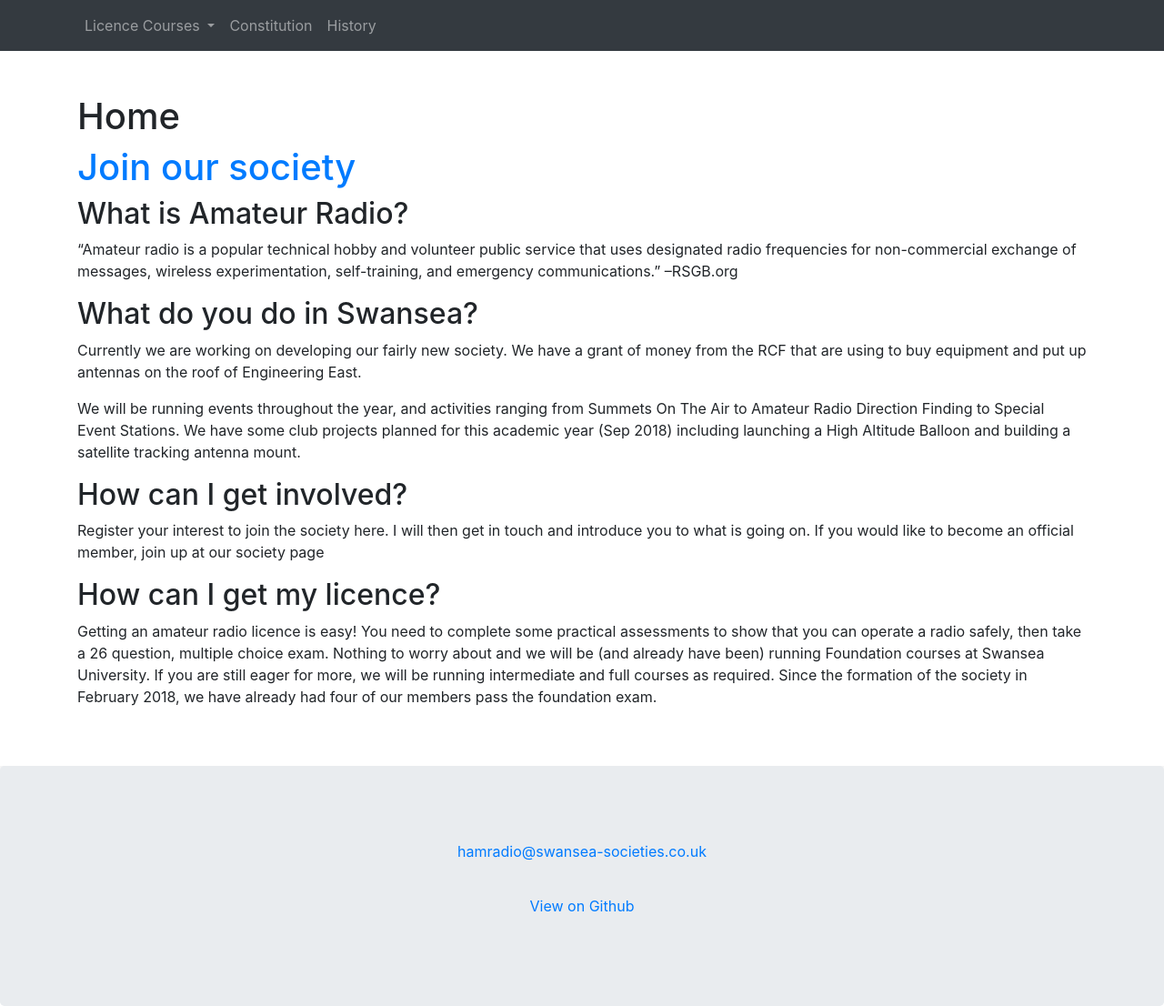
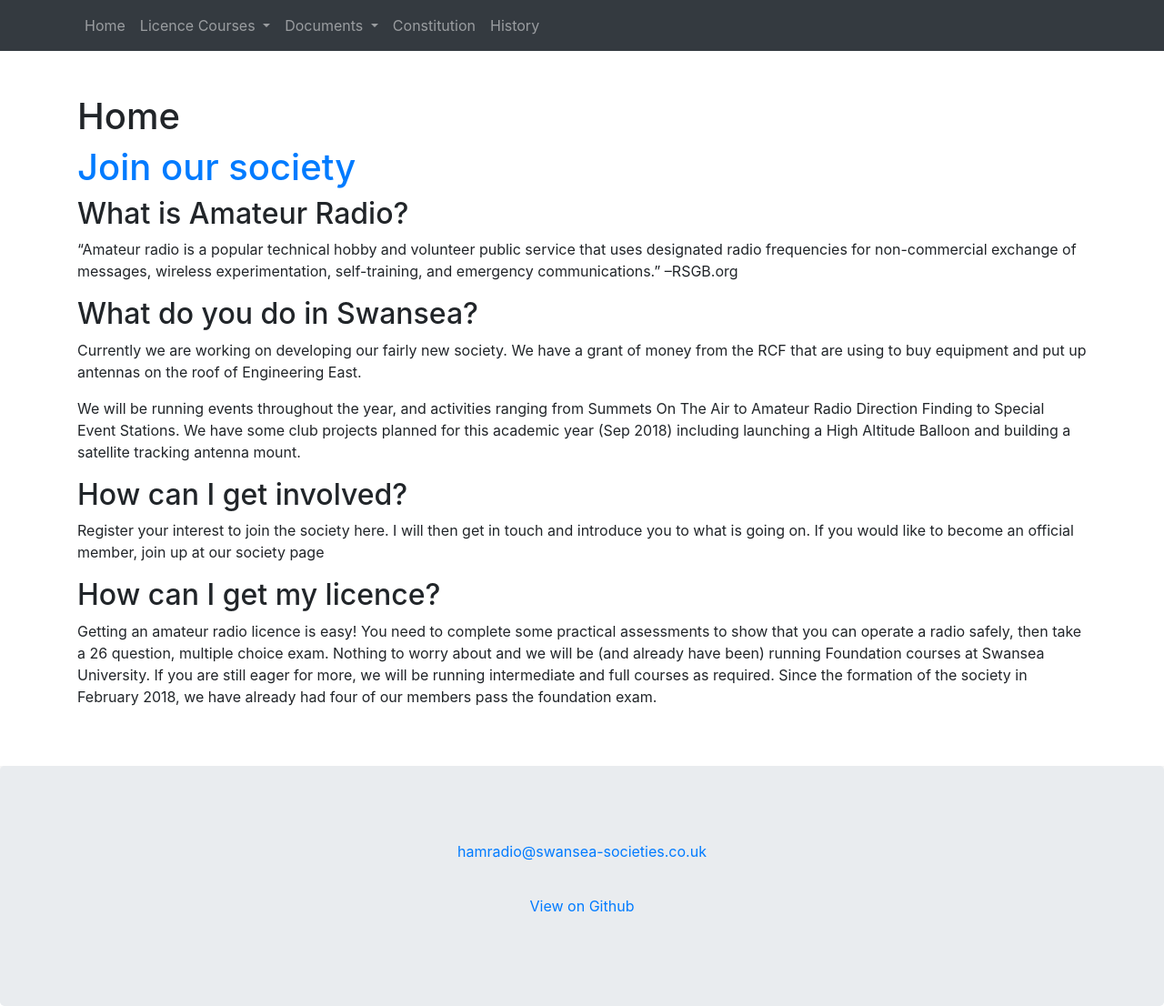
Before and after one commit to gw3uws/gw3uws.uk, a Jekyll site: the page built from index.md, in a window 1280 px wide. Shown: the part 400-1506 px from the top of the page at 91% size. Built offline with Jekyll 4.4.1, drawn with Linux system fonts in a browser that asks for light colours; our own code applies the rules of GitHub Pages for plain Markdown files.

Commit message:
Update header.html

```diff
--- a/_includes/header.html
+++ b/_includes/header.html
@@ -10,6 +10,9 @@
     </button>
     <div class="collapse navbar-collapse" id="navbarSupportedContent">
       <ul class="navbar-nav">
+	<li class="nav-item">
+          <a class="nav-link" href="/">Home</a>
+        </li>
 	<li class="nav-item dropdown">
           <a class="nav-link dropdown-toggle" href="#" id="navbarDropdownMenuLink" data-toggle="dropdown" aria-haspopup="true" aria-expanded="false">
           Licence Courses
@@ -17,6 +20,14 @@
           <div class="dropdown-menu" aria-labelledby="navbarDropdownMenuLink">
             <a class="dropdown-item" href="licences/foundation">Foundation</a>
 	    <a class="dropdown-item" href="licences/intermediate">Intermediate</a>
+	  </div>
+        </li>
+	<li class="nav-item dropdown">
+          <a class="nav-link dropdown-toggle" href="#" id="navbarDropdownMenuLink" data-toggle="dropdown" aria-haspopup="true" aria-expanded="false">
+          Documents
+          </a>
+          <div class="dropdown-menu" aria-labelledby="navbarDropdownMenuLink">
+            <a class="dropdown-item" href="documents/constitution">Constitution</a>
 	  </div>
         </li>
         {%- for path in page_paths -%}
```
